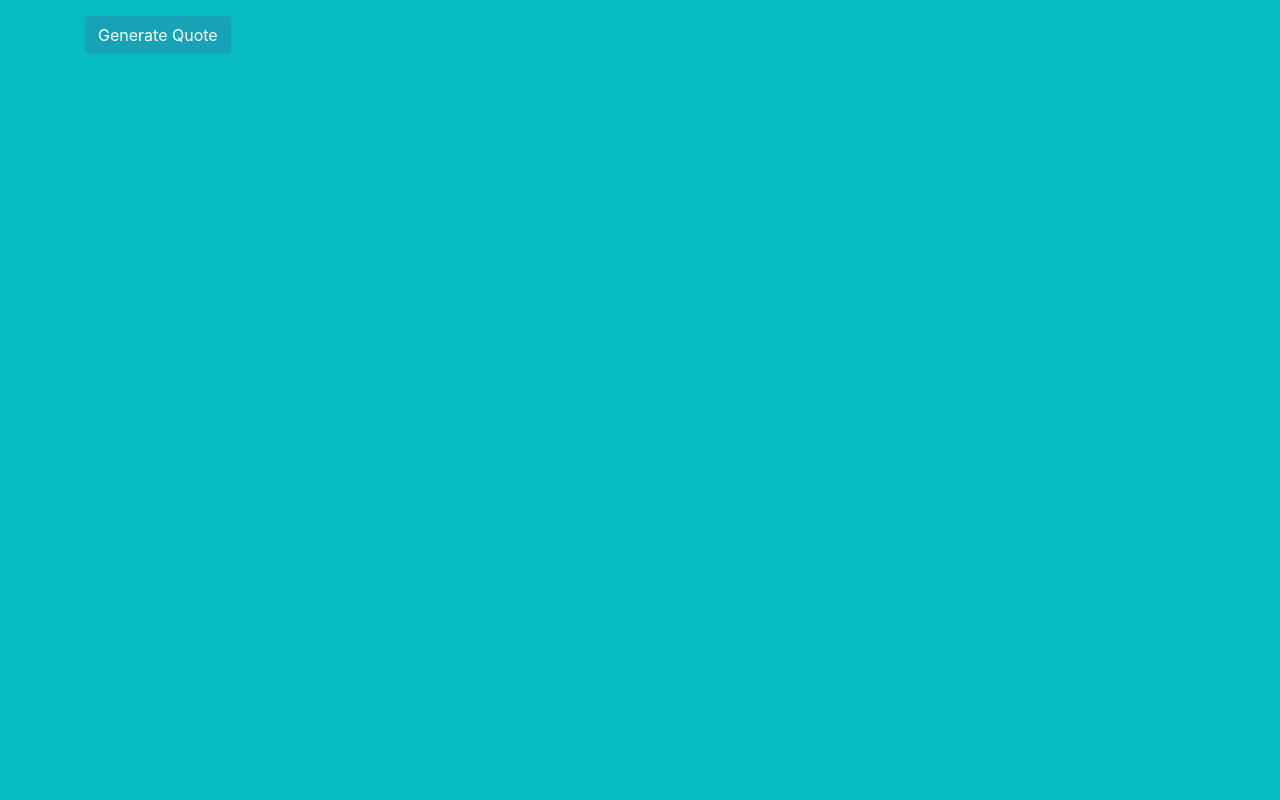
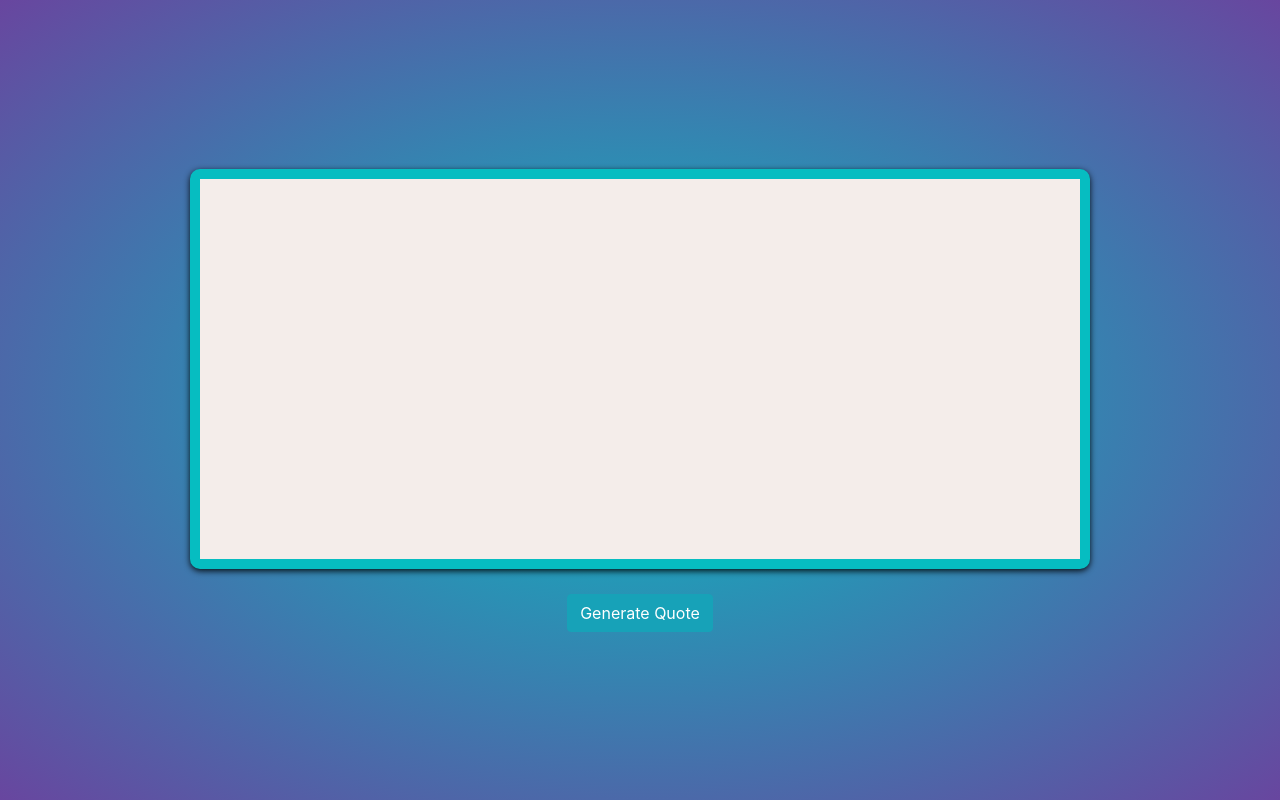
Before and after one commit to miguelznunez/Random-Quote-Generator, a plain HTML site: page index.html in a window 1280 px wide. Drawn offline with nearby package versions, Linux system fonts and the light colour scheme.

Commit message:
Update style.css

```diff
--- a/style.css
+++ b/style.css
@@ -1,39 +1,62 @@
+@import url('https://fonts.googleapis.com/css2?family=Dancing+Script&display=swap');
+
 body{
-  background:  #06BCC1;
+  background: #06BDC1;
+  background: -webkit-radial-gradient(center, #06BDC1, #68469F);
+  background: -moz-radial-gradient(center, #06BDC1, #68469F);
+  background: radial-gradient(ellipse at center, #06BDC1, #68469F);
 }
 
 .container{
-  width: 95%;
+  width: 1280px;
+  margin: auto;
+}
+
+.quotes-container{
   display: flex;
-  text-align: center;
+  align-items: center;
+  justify-content: center;
+  flex-direction: column;
   height: 100vh;
 }
 
-.quotes{
+.inner-quotes-container{
   display: flex;
+  justify-content: center;
+  align-items: center;
   flex-direction: column;
-  align-items: center;
-  justify-content: center;
   width: 900px;
-  height: 450px;
-  margin: auto;
-  padding: 0 50px;
+  text-align: center;
+  min-height: 400px;
+  padding: 0 25px;
   color: gray;
+  border-radius: 10px;
   background-color: #F4EDEA;
-  border: 10px solid #F4D1AE;
+  border: 10px solid #06BDC1;
   box-shadow: 0px 2px 6px 0px rgba(0, 0, 0, 0.9);
 }
 
-.quotes p{
+.inner-quotes-container p{
   font-size: 1.5rem;
+  color: black;
 }
 
-.quotes h3{
-  font-size: 1.5rem;
+.inner-quotes-container h3{
+  font-size: 2rem;
+  color: black;
+  font-family: 'Dancing Script', cursive;
+}
+
+.quote-btn{padding-top: 25px;}
+
+@media(max-width:1280px){
+  .container{width: 95%;}
+}
+
+@media(max-width:900px){
+  .inner-quotes-container{width: 100%;}
 }
 
 @media(max-width:480px){
-  .quotes p, .quotes h3{
-    font-size: 1rem;
-  }
+  .inner-quotes-container p, .inner-quotes-container h3{font-size: 1.2rem;}
 }
```
